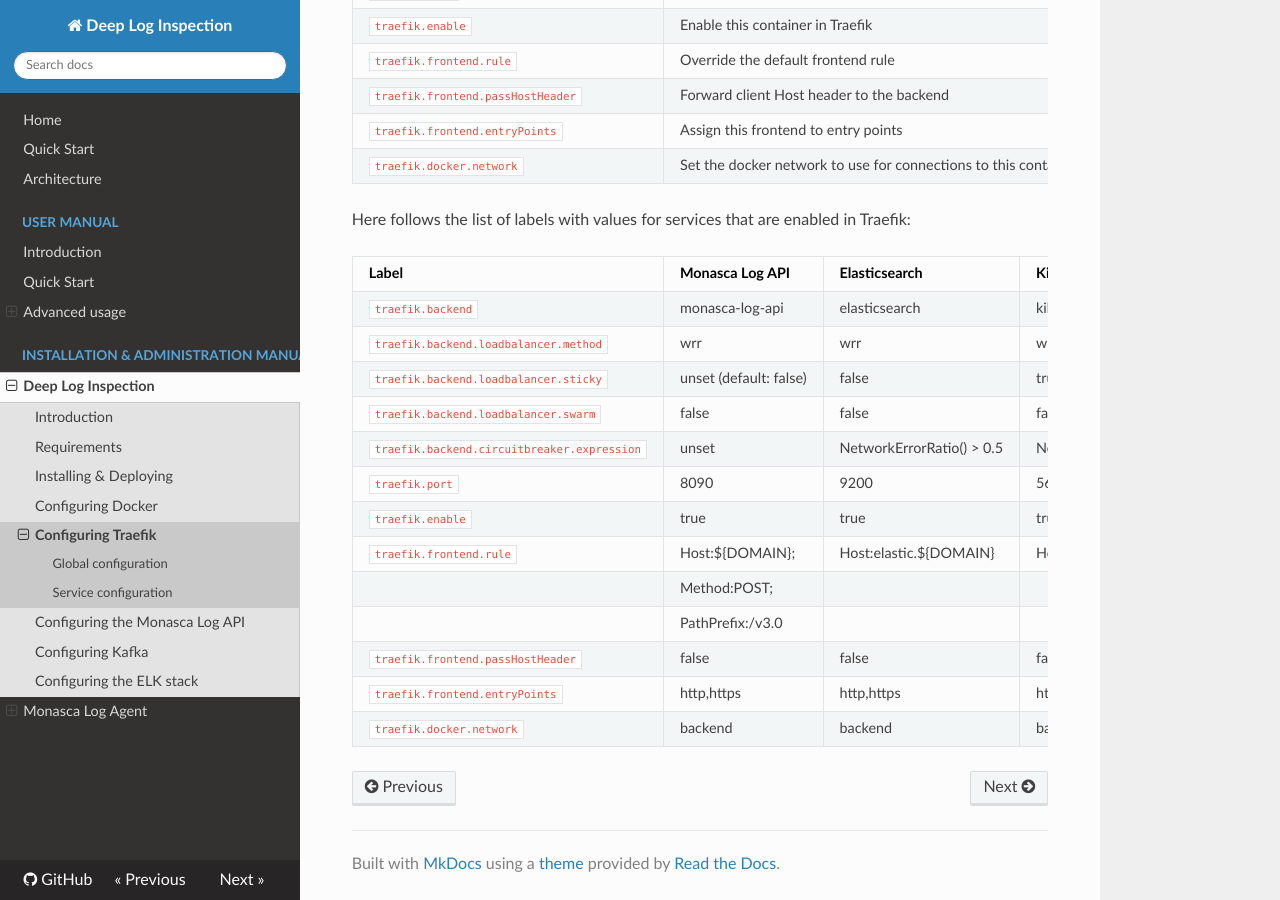
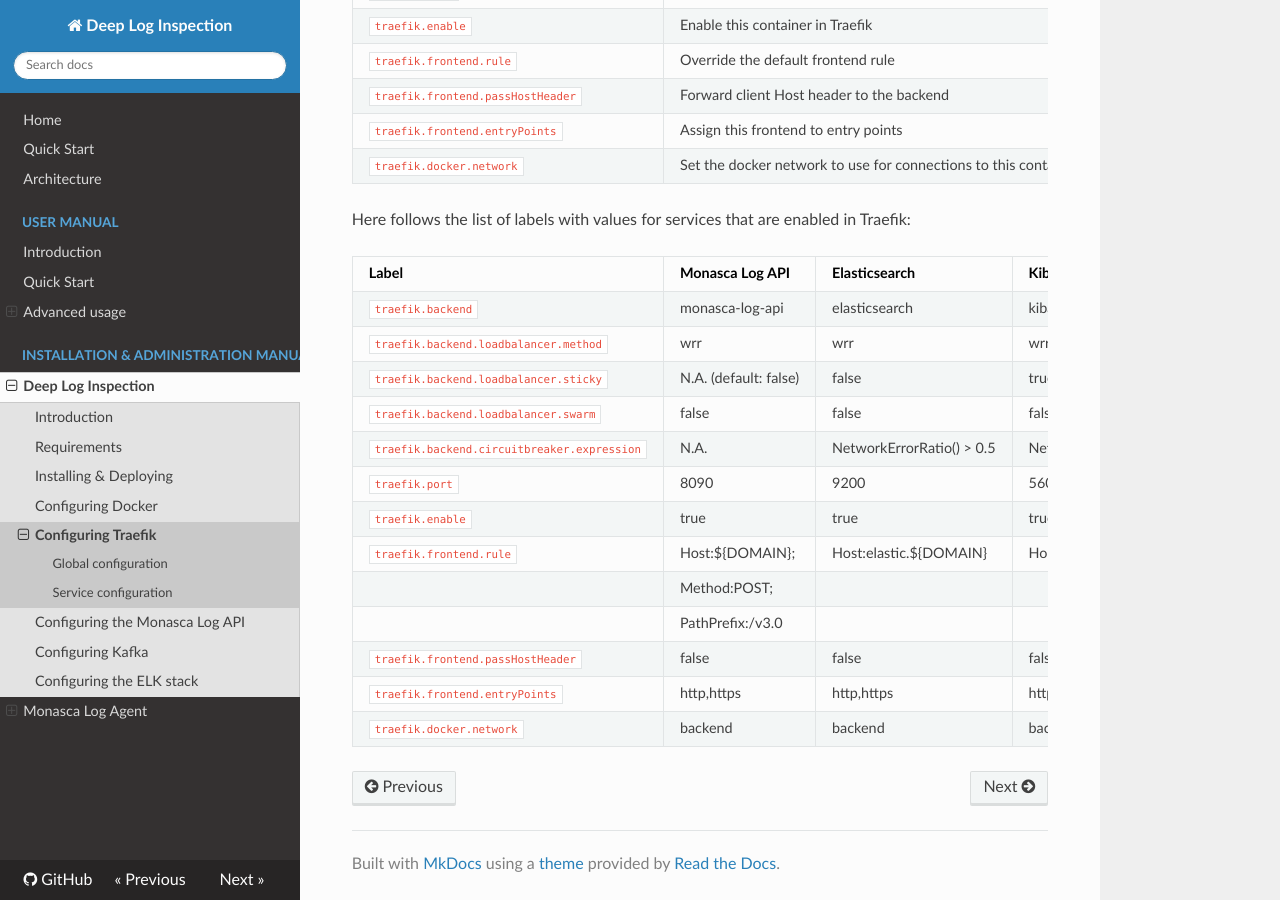
Before and after one commit to martel-innovate/deep-log-inspection, an MkDocs documentation site: the page built from doc/install/traefik.md, in a window 1280 px wide and 900 px high, scrolled down 1312 px. Built offline with MkDocs 1.6.1, drawn with Linux system fonts in a browser that asks for light colours; nearby versions of some CDN libraries; old or Windows-style settings are respelled for this version of MkDocs.

Commit message:
replaced 'unset' with 'N.A.'

```diff
--- a/doc/install/traefik.md
+++ b/doc/install/traefik.md
@@ -44,9 +44,9 @@ Here follows the list of labels with values for services that are enabled in Tra
 | --- | --- | --- | --- |
 | `traefik.backend` | monasca-log-api | elasticsearch | kibana |
 | `traefik.backend.loadbalancer.method` | wrr | wrr | wrr |
-| `traefik.backend.loadbalancer.sticky` | unset (default: false) | false | true |
+| `traefik.backend.loadbalancer.sticky` | N.A. (default: false) | false | true |
 | `traefik.backend.loadbalancer.swarm` | false | false | false |
-| `traefik.backend.circuitbreaker.expression` | unset | NetworkErrorRatio() > 0.5 | NetworkErrorRatio() > 0.5 |
+| `traefik.backend.circuitbreaker.expression` | N.A. | NetworkErrorRatio() > 0.5 | NetworkErrorRatio() > 0.5 |
 | `traefik.port` | 8090 | 9200 | 5601 |
 | `traefik.enable` | true | true | true |
 | `traefik.frontend.rule` | Host:${DOMAIN}; | Host:elastic.${DOMAIN} | Host:kibana.${DOMAIN} |
```
